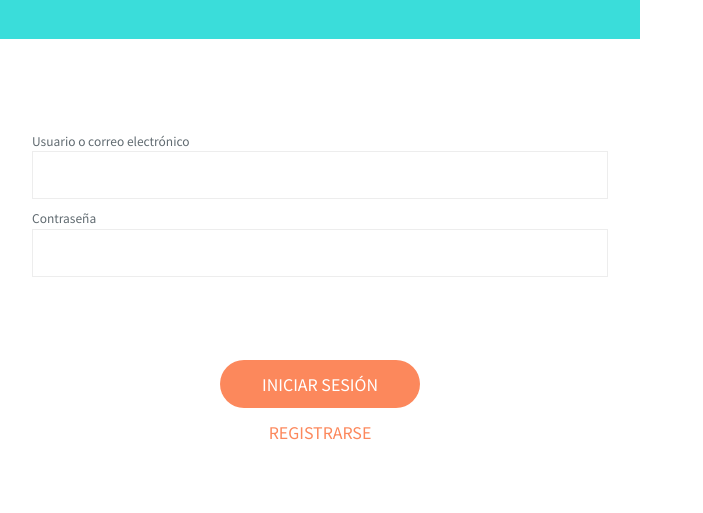
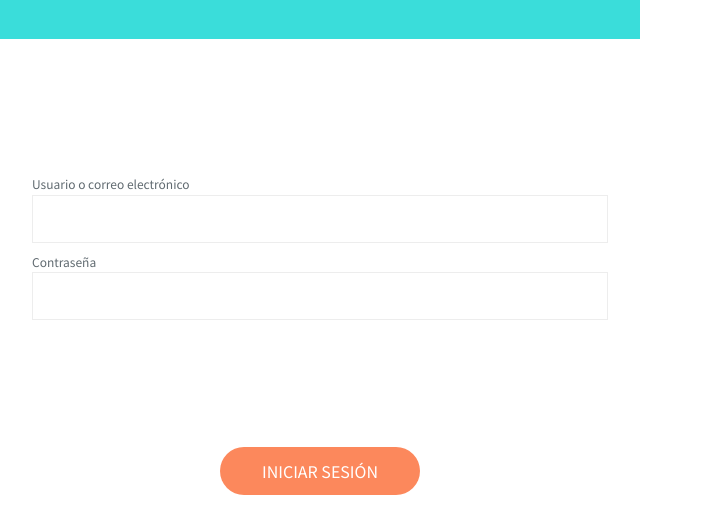
Before and after one commit to chemedev/backend-delilahresto, a plain HTML site: page index.html in a window 1280 px wide. Shown: the part 71-584 px from the top of the page, without its empty margins (0-703 px from the left). Drawn offline with Linux system fonts and the light colour scheme.

```diff
--- a/css/base/_base.scss
+++ b/css/base/_base.scss
@@ -45,7 +45,7 @@
 }
 
 .homepageMain {
-	height: 500px;
+	height: 630px;
 }
 
 .mainDivs {
```
Also changed, not shown: css/main.min.css.
